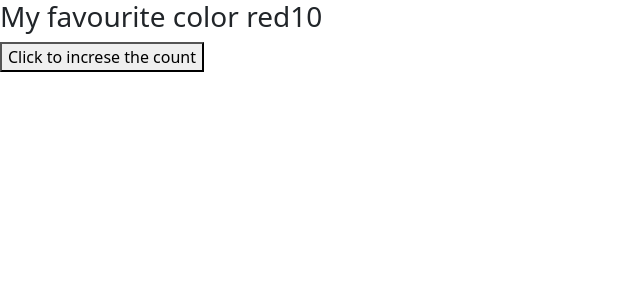
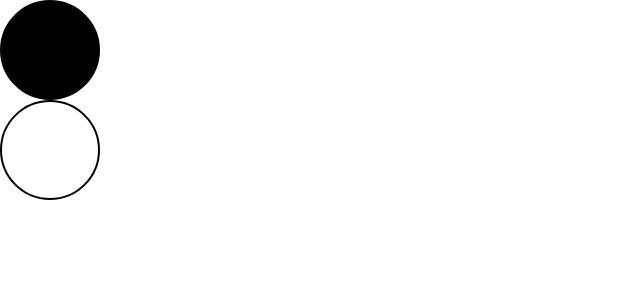
Before and after one commit to Gayathri2828/react_practise, a React (Create React App) app: page / in a window 1280 px wide. Shown: the top 300 px of the page, without its empty margins (0-640 px from the left). Built offline with nearby package versions, Linux system fonts and the light colour scheme.

Commit message:
pure component fiffer b/w function & class components

```diff
--- a/src/App.js
+++ b/src/App.js
@@ -5,18 +5,25 @@
  import "./index.css";
  import ButtonComponentClass from "./components/class-components/button.js";
 import TodoComponent from "./components/class-components/todo/todo.js";
-import ProductListing from "./components/class-components/prooductListing/productListing.js";
+import ProductListing from "./components/class-components/productListing/productListing.js";
 import Weather from "./components/weather/weather.js";
 
 import Counter from "./components/task/count.js";
 import MountingPhase from "./components/class-components/mounting/mounting.js";
+import Unmounting from "./components/class-components/unmounting/unMounting.js";
+import ParentComponent from "./components/class-components/purecomponent/parent.js";
+import CircleComponent from "./components/class-components/circleTask/circles.js";
 
 
 const App = () => {
 const isLogin = true;
   return (
      <div>
-       <MountingPhase favColor={"red"}/>
+       {/*<MountingPhase favColor={"red"}/>*/}
+       {/*<Unmounting/>*/}
+       {/*<ParentComponent/>*/}
+       <CircleComponent/>
+
 
       </div>
     );
--- /dev/null
+++ b/src/components/class-components/circleTask/circles.js
@@ -0,0 +1,23 @@
+import React, { Component } from "react";
+
+export default class CircleComponent extends Component {
+  render() {
+    return (
+      <>
+        {[true,false].map((each) => {
+          return (
+            <div
+              style={{
+                border: "2px solid black",
+                borderRadius: "50%",
+                width: 100,
+                height: 100,
+                backgroundColor: each ? "black" : "white",
+              }}
+            ></div>
+          );
+        })}
+      </>
+    );
+  }
+}
--- /dev/null
+++ b/src/components/class-components/purecomponent/child.js
@@ -0,0 +1,10 @@
+import React, { Component, PureComponent } from 'react'
+
+export default class ChildComponent extends PureComponent {
+  render() {
+    console.log("child rendering...")
+    return (
+      <div>ChildComponent</div>
+    )
+  }
+}
--- /dev/null
+++ b/src/components/class-components/purecomponent/parent.js
@@ -0,0 +1,23 @@
+import React, { Component } from 'react'
+import ChildComponent from './child';
+
+export default class ParentComponent extends Component {
+    state={
+        count:0
+    }
+    changeCount=(scale)=>{
+        this.setState({
+            count: this.state.count + scale,
+        });
+    };
+  render() {
+    console.log("parent rendering...")
+    return (
+      <div>
+        <h4>{this.state.count}</h4>
+        <button onClick={()=>this.changeCount(4)}>click to chnage count</button>
+        <ChildComponent/>
+      </div>
+    )
+  }
+}
--- /dev/null
+++ b/src/components/class-components/unmounting/child.js
@@ -0,0 +1,11 @@
+import React, { Component } from "react";
+
+export default class ChildComponent extends Component {
+  componentWillUnmount() {
+    alert("child removed");
+  }
+
+  render() {
+    return <div>ChildComponent</div>;
+  }
+}
--- /dev/null
+++ b/src/components/class-components/unmounting/unMounting.js
@@ -0,0 +1,25 @@
+import { Component } from "react";
+import ChildComponent from "./child";
+
+class Unmounting extends Component {
+  state = {
+    isChildVisible: true,
+  };
+  onClick = () => {
+    this.setState({
+      isChildVisible: !this.state.isChildVisible,
+    });
+  };
+
+  render() {
+    return (
+      <>
+        <h2>Unmounting example</h2>
+        <button onClick={this.onClick}>Click to hide child</button>
+        {this.state.isChildVisible ? <ChildComponent /> : null}
+      </>
+    );
+  }
+}
+
+export default Unmounting;
```
Also changed, not shown: src/components/class-components/productListing/productListing.js (renamed from src/components/class-components/prooductListing/productListing.js), 1 other file (tests, documents, lock files or other folders).
